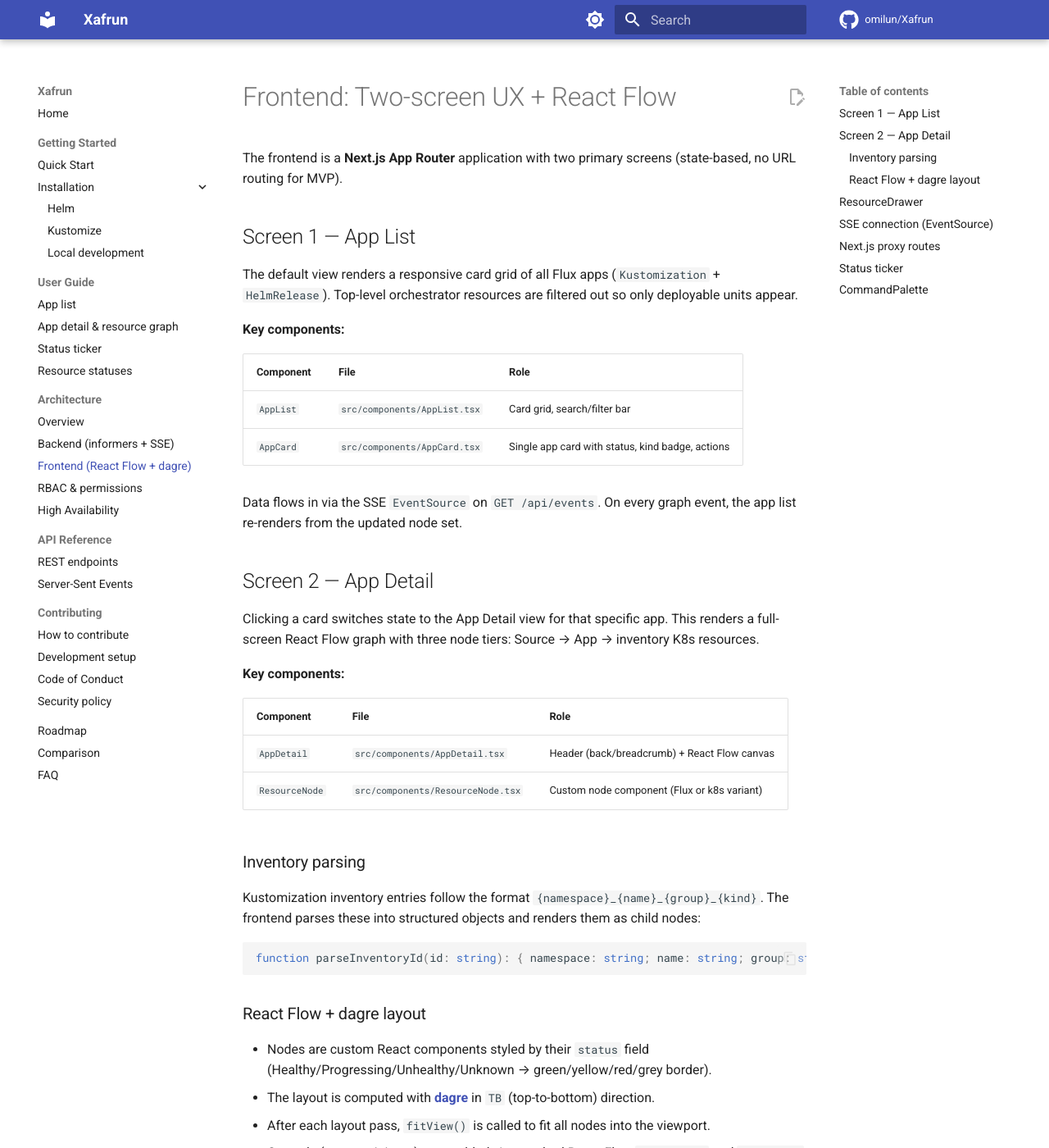
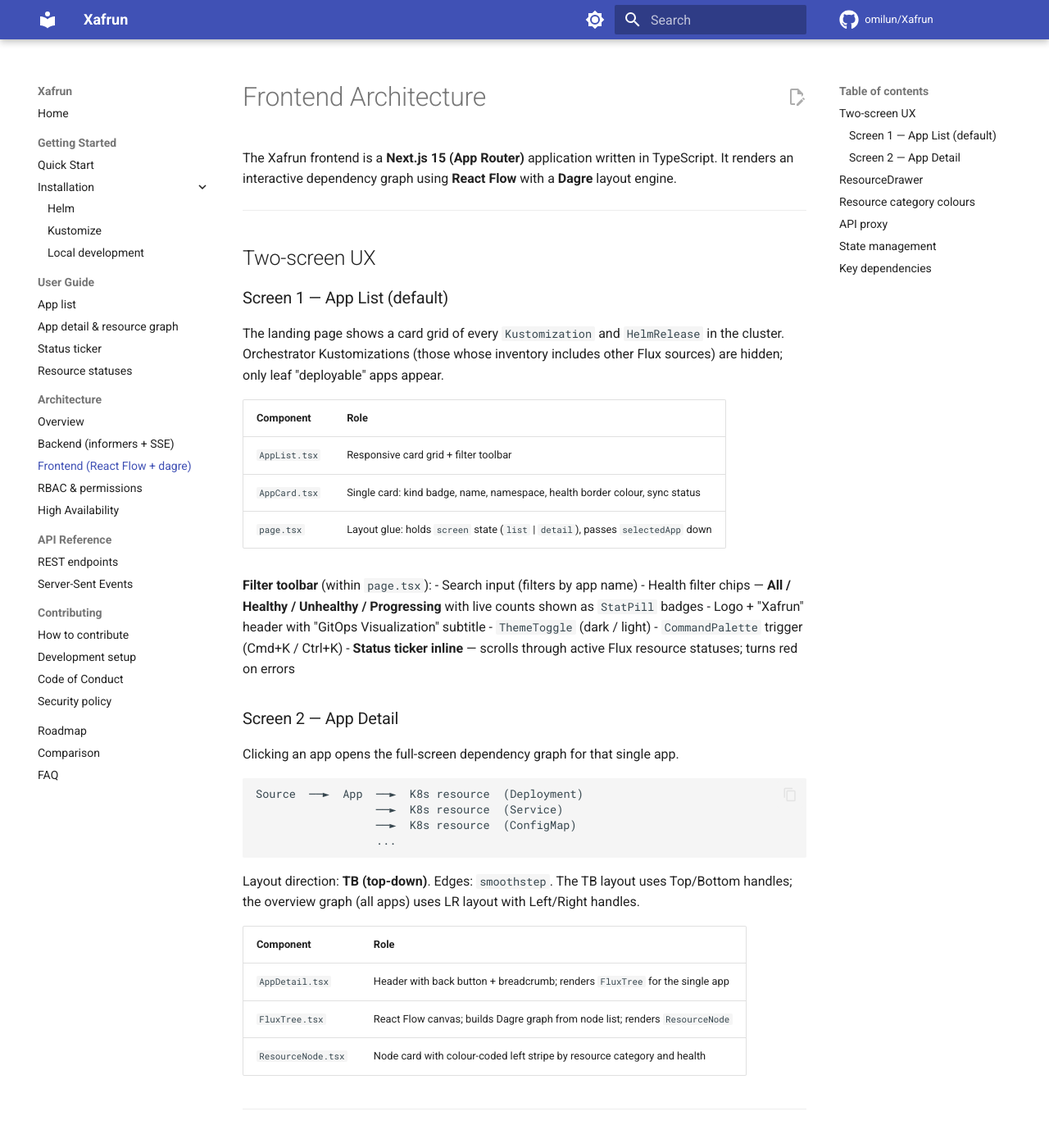
Before and after one commit to omilun/Xafrun, an MkDocs documentation site: the page built from docs/architecture/frontend.md, in a window 1280 px wide and 1400 px high. Shown: the whole window at 82% size. Built offline with MkDocs 1.6.1 and Material for MkDocs 9.7.7, drawn with Linux system fonts in a browser that asks for light colours; comment, search, counter and statistics services are not loaded; some of the changed text lies outside the part shown.

Commit message:
docs: refresh all documentation for v0.1.8
- CHANGELOG: fix version ordering (0.3.0 phantom removed), add v0.1.5–v0.1.8
  entries with accurate feature descriptions
- README: clean CI/release section (no homelab-specific references)
- docs/index.md: update features — namespace sidebar removed, StatPill,
  NewsTicker inline in toolbar, ResourceDrawer with Logs tab
- docs/getting-started/quick-start.md: remove kind dependency, generic
  cluster prereqs only
- docs/getting-started/local-dev.md: Go 1.22→1.26, Node 18→22,
  add CLUSTER_NAME / BACKEND_URL env var table
- docs/architecture/frontend.md: full rewrite — two-screen UX, toolbar
  layout (ticker inline, no bottom bar), ResourceDrawer tabs, category
  colours, API proxy resolution order
- docs/roadmap.md: mark completed items (inventory nodes, log streaming,
  reconcile/suspend/resume, category colours); remove homelab CI items
- docs/faq.md: fix 'log streaming not implemented' (now done); remove
  internal registry reference; update Weave GitOps comparison

Co-authored-by: Copilot <223556219+Copilot@users.noreply.github.com>

````diff
--- a/docs/architecture/frontend.md
+++ b/docs/architecture/frontend.md
@@ -1,99 +1,111 @@
-# Frontend: Two-screen UX + React Flow
+# Frontend Architecture
 
-The frontend is a **Next.js App Router** application with two primary screens (state-based, no URL routing for MVP).
+The Xafrun frontend is a **Next.js 15 (App Router)** application written in TypeScript.
+It renders an interactive dependency graph using **React Flow** with a **Dagre** layout engine.
 
-## Screen 1 — App List
+---
 
-The default view renders a responsive card grid of all Flux apps (`Kustomization` + `HelmRelease`). Top-level orchestrator resources are filtered out so only deployable units appear.
+## Two-screen UX
 
-**Key components:**
+### Screen 1 — App List (default)
 
-| Component | File | Role |
-|-----------|------|------|
-| `AppList` | `src/components/AppList.tsx` | Card grid, search/filter bar |
-| `AppCard` | `src/components/AppCard.tsx` | Single app card with status, kind badge, actions |
+The landing page shows a card grid of every `Kustomization` and `HelmRelease` in the cluster.
+Orchestrator Kustomizations (those whose inventory includes other Flux sources) are hidden;
+only leaf "deployable" apps appear.
 
-Data flows in via the SSE `EventSource` on `GET /api/events`. On every graph event, the app list re-renders from the updated node set.
+| Component | Role |
+|-----------|------|
+| `AppList.tsx` | Responsive card grid + filter toolbar |
+| `AppCard.tsx` | Single card: kind badge, name, namespace, health border colour, sync status |
+| `page.tsx` | Layout glue: holds `screen` state (`list` \| `detail`), passes `selectedApp` down |
 
-## Screen 2 — App Detail
+**Filter toolbar** (within `page.tsx`):
+- Search input (filters by app name)
+- Health filter chips — **All / Healthy / Unhealthy / Progressing** with live counts shown as `StatPill` badges
+- Logo + "Xafrun" header with "GitOps Visualization" subtitle
+- `ThemeToggle` (dark / light)
+- `CommandPalette` trigger (Cmd+K / Ctrl+K)
+- **Status ticker inline** — scrolls through active Flux resource statuses; turns red on errors
 
-Clicking a card switches state to the App Detail view for that specific app. This renders a full-screen React Flow graph with three node tiers: Source → App → inventory K8s resources.
+### Screen 2 — App Detail
 
-**Key components:**
+Clicking an app opens the full-screen dependency graph for that single app.
 
-| Component | File | Role |
-|-----------|------|------|
-| `AppDetail` | `src/components/AppDetail.tsx` | Header (back/breadcrumb) + React Flow canvas |
-| `ResourceNode` | `src/components/ResourceNode.tsx` | Custom node component (Flux or k8s variant) |
-
-### Inventory parsing
-
-Kustomization inventory entries follow the format `{namespace}_{name}_{group}_{kind}`. The frontend parses these into structured objects and renders them as child nodes:
-
-```typescript
-function parseInventoryId(id: string): { namespace: string; name: string; group: string; kind: string }
+```
+Source  ──►  App  ──►  K8s resource  (Deployment)
+                  ──►  K8s resource  (Service)
+                  ──►  K8s resource  (ConfigMap)
+                  ...
 ```
 
-### React Flow + dagre layout
+Layout direction: **TB (top-down)**. Edges: `smoothstep`. The TB layout uses Top/Bottom
+handles; the overview graph (all apps) uses LR layout with Left/Right handles.
 
-- Nodes are custom React components styled by their `status` field (Healthy/Progressing/Unhealthy/Unknown → green/yellow/red/grey border).
-- The layout is computed with **[dagre](https://github.com/dagrejs/dagre)** in `TB` (top-to-bottom) direction.
-- After each layout pass, `fitView()` is called to fit all nodes into the viewport.
-- Controls (zoom, minimap) are enabled via standard React Flow `<Controls>` and `<MiniMap>` components.
+| Component | Role |
+|-----------|------|
+| `AppDetail.tsx` | Header with back button + breadcrumb; renders `FluxTree` for the single app |
+| `FluxTree.tsx` | React Flow canvas; builds Dagre graph from node list; renders `ResourceNode` |
+| `ResourceNode.tsx` | Node card with colour-coded left stripe by resource category and health |
+
+---
 
 ## ResourceDrawer
 
-Clicking any node opens the `ResourceDrawer` — a tabbed side-panel docked to the right.
+Clicking any node (Flux or K8s resource) opens a tabbed side-panel anchored to the right edge.
 
-| Tab | Data source | Notes |
-|-----|-------------|-------|
-| Overview | Node data from the graph | Status, message, Reconcile / Suspend / Resume buttons |
-| YAML | `GET /api/yaml/:kind/:namespace/:name` | Read-only; `managedFields` stripped |
-| Events | `GET /api/k8sevents/:kind/:namespace/:name` | k8s event list |
-| Logs | `GET /api/logs/:namespace/:name` (SSE) | Pod logs only |
+| Tab | API call | Notes |
+|-----|----------|-------|
+| Overview | — | Status badge, health message, Reconcile/Suspend/Resume buttons, metadata |
+| YAML | `GET /api/yaml/:kind/:namespace/:name` | Syntax-highlighted read-only code block, managed-fields stripped |
+| Events | `GET /api/k8sevents/:kind/:namespace/:name` | Kubernetes event list: type / reason / message / age |
+| Logs | `GET /api/logs/:namespace/:name` (SSE) | Live pod log stream; only shown for Pod/Deployment nodes |
 
-## SSE connection (EventSource)
+---
 
-The frontend opens a native browser `EventSource` to `GET /api/events`:
+## Resource category colours
 
-```typescript
-const source = new EventSource('/api/events')
-source.addEventListener('graph', (e) => {
-  const graph = JSON.parse(e.data)
-  // update app list + current detail view
-})
-```
+K8s inventory nodes have a left accent stripe coloured by category:
 
-`EventSource` reconnects automatically on disconnect. No manual retry logic is needed.
+| Colour | Category | Kinds |
+|--------|----------|-------|
+| Blue | Workloads | Deployment, StatefulSet, DaemonSet, Job, CronJob, Pod |
+| Cyan | Services | Service, Endpoints |
+| Green | Networking | Ingress, IngressRoute, HTTPRoute, Gateway |
+| Yellow | Config | ConfigMap, Secret, PersistentVolumeClaim |
+| Pink | RBAC | ClusterRole, ClusterRoleBinding, Role, RoleBinding, ServiceAccount |
+| Teal | Cert-manager | Certificate, Issuer, ClusterIssuer |
 
-## Next.js proxy routes
+---
 
-All `/api/*` requests from the browser are handled by Next.js Route Handlers in `src/app/api/`. Each route proxies to the Go backend at `http://localhost:8080` (local dev) or `http://xafrun-backend:8080` (in-cluster).
+## API proxy
 
-```
-src/app/api/
-  events/route.ts                          → GET /api/events (SSE passthrough)
-  tree/route.ts                            → GET /api/tree
-  info/route.ts                            → GET /api/info
-  yaml/[kind]/[namespace]/[name]/route.ts  → GET /api/yaml/:kind/:namespace/:name
-  k8sevents/[kind]/[namespace]/[name]/route.ts → GET /api/k8sevents/:kind/:namespace/:name
-  logs/[namespace]/[name]/route.ts         → GET /api/logs/:namespace/:name (SSE passthrough)
-  reconcile/[kind]/[namespace]/[name]/route.ts → POST /api/reconcile
-  suspend/[kind]/[namespace]/[name]/route.ts   → POST /api/suspend
-  resume/[kind]/[namespace]/[name]/route.ts    → POST /api/resume
-```
+The Next.js frontend proxies all `/api/*` requests to the backend via a catch-all route
+(`src/app/api/[...path]/route.ts`). This avoids CORS issues and allows the frontend container
+to be deployed with only one exposed service.
 
-All write routes handle `204 No Content` explicitly — they do not attempt to parse an empty body.
+Backend URL resolution order:
+1. `BACKEND_URL` environment variable
+2. `http://xafrun-backend:8080` (in-cluster service name)
+3. `http://localhost:8080` (local dev fallback)
 
-## Status ticker
+---
 
-The `NewsTicker` component is docked to the bottom of the screen. It:
+## State management
 
-- Fetches cluster metadata once from `/api/info` on mount.
-- Checks the graph for any `Unhealthy` or `Progressing` nodes to set the bar colour.
-- Starts **closed by default** and auto-opens when any resource is unhealthy.
-- Scrolls a list of cluster info items (K8s version, Flux version, CNI, ingress, OS image) when healthy.
+Xafrun uses **React `useState`** only — no Redux, no Zustand, no Context for app state.
+All data is fetched by the backend SSE stream (`/api/events`) and stored in the top-level
+`page.tsx` component, then passed down as props. This keeps the dependency tree minimal and
+the codebase easy to follow.
 
-## CommandPalette
+---
 
-`Ctrl+K` / `Cmd+K` opens the command palette, which allows quick navigation to any app by name.
+## Key dependencies
+
+| Package | Version | Purpose |
+|---------|---------|---------|
+| `react-flow` | 12.x | Graph canvas, pan/zoom, custom nodes |
+| `dagre` | 0.8.x | Automatic graph layout (TB and LR) |
+| `next` | 15.x | App Router, server components, API routes |
+| `tailwindcss` | 4.x | Utility-first styling |
+| `lucide-react` | latest | Icon set |
+| `eventsource` | — | SSE subscription to `/api/events` |
````
Also changed, not shown: CHANGELOG.md (+84 -129 lines), README.md (+139 -9 lines), docs/faq.md (+1 -1 lines), docs/getting-started/local-dev.md (+14 -15 lines), docs/getting-started/quick-start.md (+19 -24 lines), docs/index.md (+26 -11 lines), docs/roadmap.md (+17 -13 lines).
